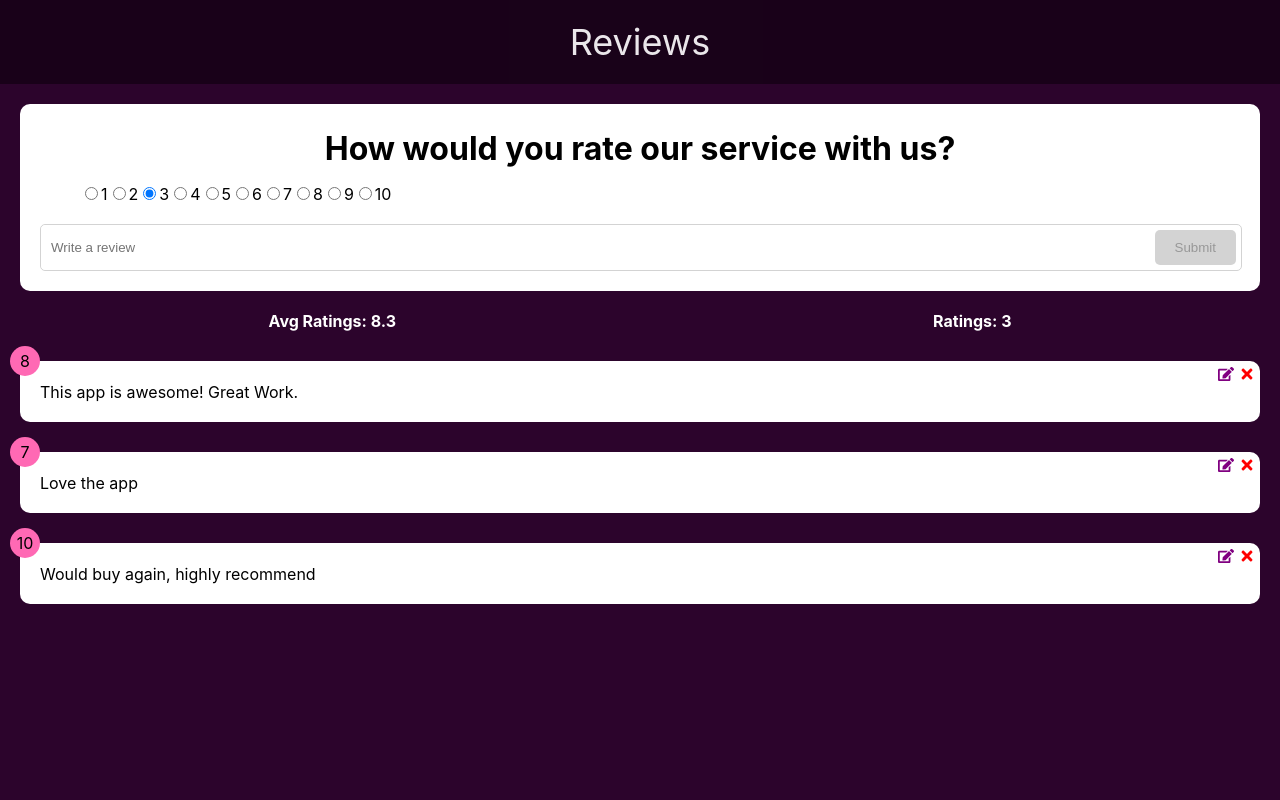
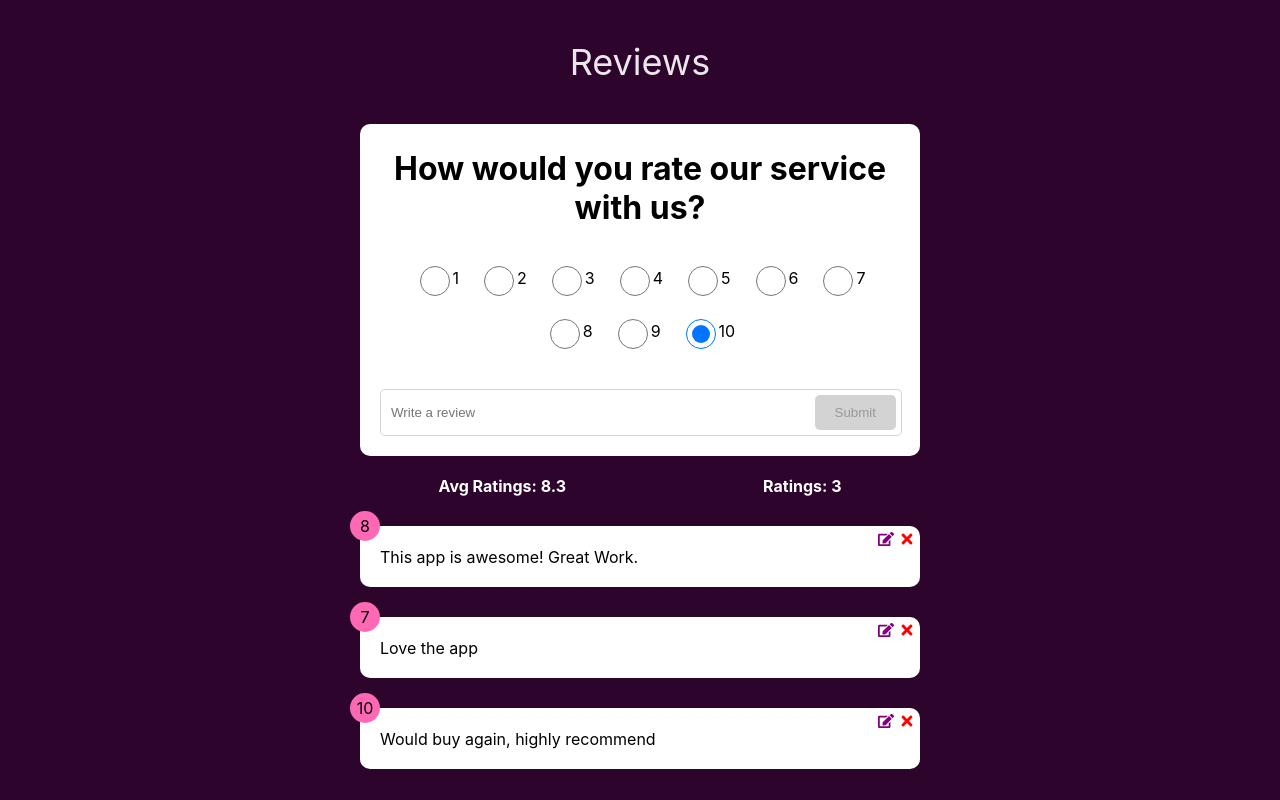
Before and after one commit to oscar-ct/react-reviews, a React (Create React App) app: page / in a window 1280 px wide. Built offline with nearby package versions, Linux system fonts and the light colour scheme.

Commit message:
feat: styled radio buttons

```diff
--- a/src/components/RatingSelect.jsx
+++ b/src/components/RatingSelect.jsx
@@ -4,7 +4,7 @@ import {useState} from "react";
 
 function RatingSelect( {select} ) {
 
-    const [selected, setSelected] = useState(3);
+    const [selected, setSelected] = useState(10);
 
     const handleChange = (e) => {
         setSelected(parseInt(e.currentTarget.value))
--- a/src/components/ReviewForm.jsx
+++ b/src/components/ReviewForm.jsx
@@ -8,7 +8,7 @@ function ReviewForm() {
     const [text, setText] = useState("");
     const [message, setMessage] = useState(null);
     const [btnDisabled, setBtnDisabled] = useState(true);
-    const [rating, setRating] = useState(3)
+    const [rating, setRating] = useState(10)
 
 
 
--- a/src/index.css
+++ b/src/index.css
@@ -12,12 +12,16 @@ code {
   font-family: source-code-pro, Menlo, Monaco, Consolas, 'Courier New',
     monospace;
 }
+#root {
+  max-width: 600px;
+  margin-left: auto;
+  margin-right: auto;
+}
 .header {
   opacity: 90%;
   font-size: 36px;
-  background-color: #180218;
   color: white;
-  padding: 20px 0 20px 0;
+  padding: 40px 0 20px 0;
   text-align: center;
   margin-bottom: 20px;
 }
@@ -93,9 +97,19 @@ code {
 }
 .rating-wrapper {
   display: flex;
-  width: 100%;
+  justify-content: center;
   flex-wrap: wrap;
+  padding: 10px;
 }
 .rating {
   list-style-type: none;
 }
+
+li {
+  padding: 10px;
+}
+input[type='radio'] {
+  height: 30px;
+  width: 30px;
+  vertical-align: middle;
+}
```
